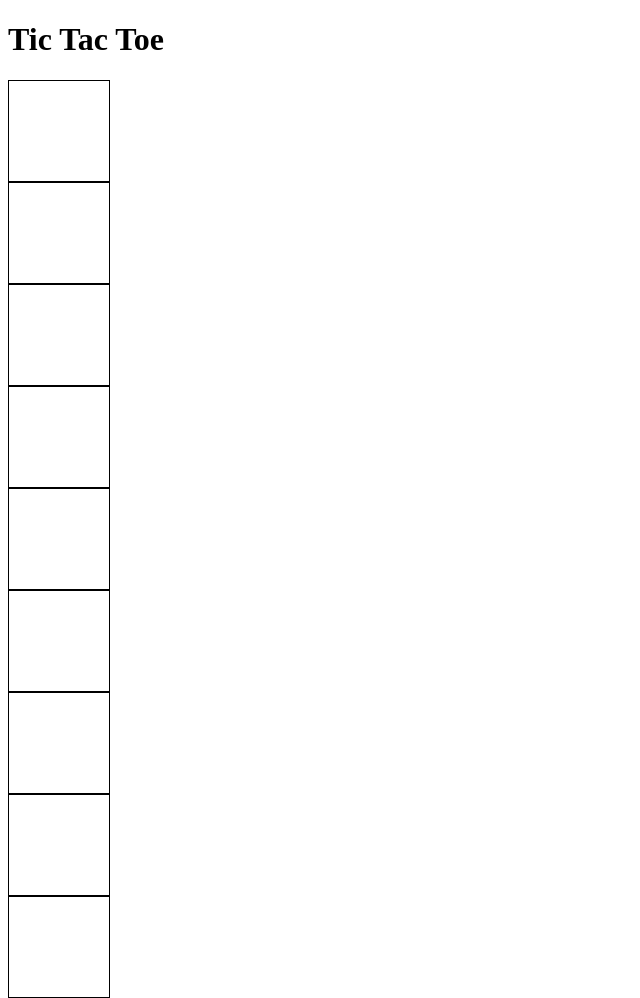
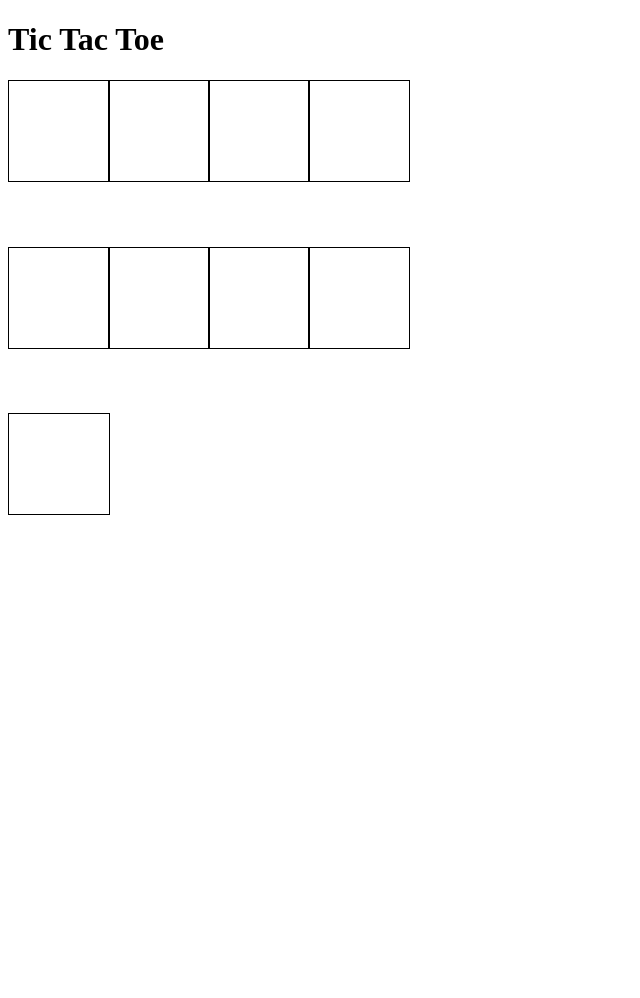
Before and after one commit to ravenkmusic/tik-tak-toe, a plain HTML site: page index.html in a window 1280 px wide. Shown: the whole page, without its empty margins (0-640 px from the left). After the commit the page ends 800 px from the top, so only its background shows below. Drawn offline with Linux system fonts and the light colour scheme.

Commit message:
changed column size

```diff
--- a/styles.css
+++ b/styles.css
@@ -2,11 +2,14 @@
     width: 500px;
     height: 500px;
     display: grid;
-    grid-template-columns: 100px;
+    grid-template-columns: 100px 100px 100px 100px;
 }
 
 .cell{
     width: 100px;
     height: 100px;
     border: 1px solid black;
+    text-align: center;
+    vertical-align: middle;
+    font-size: 40px;
 }
```
